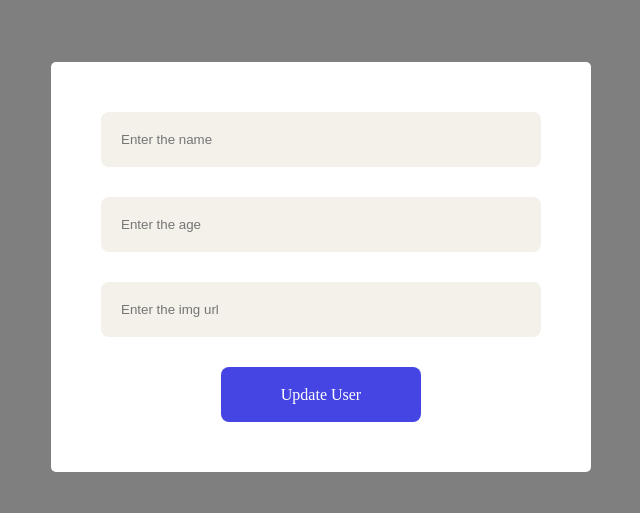
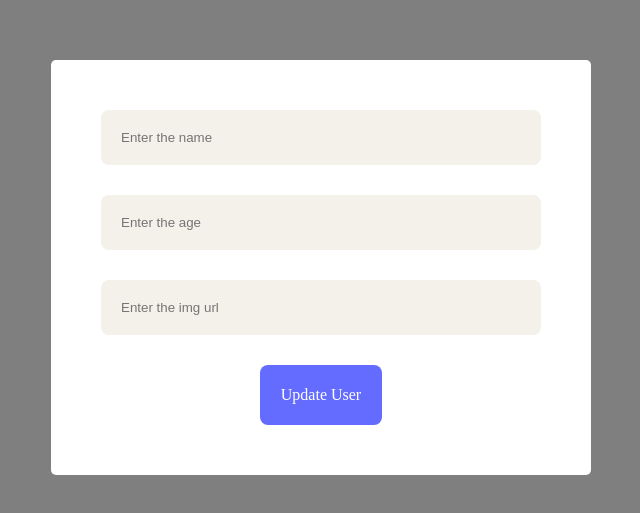
Before and after one commit to MSK4477/deployment-task, a React (Vite) app: page /edit/1 in a window 1280 px wide. Shown: the part 133-646 px from the top of the page, without its empty margins (319-959 px from the left). Built offline with nearby package versions, Linux system fonts and the light colour scheme; no server answers.

Commit message:
added styles

```diff
--- a/src/App.css
+++ b/src/App.css
@@ -10,11 +10,9 @@
   height: 100vh;
   background-color: rgba(0, 0, 0, 0.5);
   z-index: 99;
-
 }
 
-.student-form,
-.mentor-form {
+.user-form {
   margin: 10px;
   padding: 50px;
   border: 1px solid #ccc;
@@ -25,8 +23,8 @@
   position: relative;
   z-index: 1;
   transition: transform 0.2s, box-shadow 0.2s;
-  box-shadow: 0 8px 12px rgba(0, 0, 0, 0);}
-
+  box-shadow: 0 8px 12px rgba(0, 0, 0, 0);
+}
 
 .form-input {
   margin-bottom: 30px;
@@ -38,27 +36,25 @@
   border-color: rgb(211, 30, 30);
   background-color: rgb(244, 240, 234);
 }
-i{
-/* position: relative;
-right: 0;
-top: 0; */
+i {
+
   margin-top: 0px;
   padding: 10px;
   cursor: pointer;
   color: rgb(109, 109, 111);
 }
 
-.form-button {
-  background-color: rgb(69, 69, 227);
-  color: white;
-  cursor: pointer;
-position: relative;
-left: 120px;
-width: 200px;
-height: 55px;
-}
 
-.userDetails{
+.userDetails {
   display: flex;
   flex-wrap: wrap;
 }
+@media screen and (max-width: 768px) {
+  .user-form {
+    width: 40% !important;
+  }
+  .form-input {
+    width: 80%;
+  }
+
+}
--- a/src/edit.jsx
+++ b/src/edit.jsx
@@ -52,7 +52,7 @@ console.log(formData)
   return (
     <>
       <div className="app-container">
-        <form onSubmit={sendReq} className="student-form">
+        <form onSubmit={sendReq} className="user-form">
           <input
             type="text"
             name="name"
@@ -78,9 +78,11 @@ console.log(formData)
             onChange={handleChange}
             className="form-input"
           />
-          <button onClick={sendReq} className="form-button">
+          <button style={{backgroundColor:"#646cff", color:"white", padding:"20px", display:"block", margin:"0 auto"}} onClick={sendReq} >
+
             Update User
           </button>
+
         </form>
       </div>
     </>
--- a/src/user.jsx
+++ b/src/user.jsx
@@ -89,8 +89,8 @@ console.log(userData)
       </div>
       {displayFrom && (
         <div className="app-container">
-          <form onSubmit={sendReq} className="student-form">
-          <i className="fa-solid fa-xmark" onClick={closeForm}></i>
+          <form onSubmit={sendReq} className="user-form">
+          <i className="fa-solid fa-xmark " title="Cancel" style={{position:"absolute", top:"0", right:"0", fontSize:"25px", padding:"20px"}} onClick={closeForm}></i>
             <input
               type="text"
               name="name"
@@ -146,16 +146,16 @@ console.log(userData)
             key={user._id}
           >
 
-          <i className="fas fa-trash-alt" style={{color:"white", position:"relative", left:"160px"}} onClick={ () =>deleteUser(user.id)} ></i> <br />
-          <i className="fas fa-edit" onClick={() =>navigate(`/edit/${user.id}`)} style={{color:"white", position:"relative", top:"40px", left:"160px"}}></i>
+          <i className="fas fa-trash-alt" title="Delete" style={{color:"white", position:"relative", left:"160px"}} onClick={ () =>deleteUser(user.id)} ></i> <br />
+          <i className="fas fa-edit" title="Edit" onClick={() =>navigate(`/edit/${user.id}`)} style={{color:"white", position:"relative", top:"40px", left:"160px"}}></i>
 
             <img
               style={{ width: "150px", height: "150", objectFit: "fill" }}
               src={user.image}
               alt={user.id}
             />
-            <p style={{ textAlign: "center", color: "white" }}>Name: {user.name}</p>
-            <p style={{ textAlign: "center", color: "white" }}>Age: {user.age}</p>
+            <p style={{ textAlign: "center", color: "white" }}><span style={{color:"black"}}>Name:</span>  {user.name}</p>
+            <p style={{ textAlign: "center", color: "white" }}><span style={{color:"black"}}>Age:</span> {user.age}</p>
 
           </div>
         ))}
```
Lines whose indentation alone changed are shown as unchanged.
